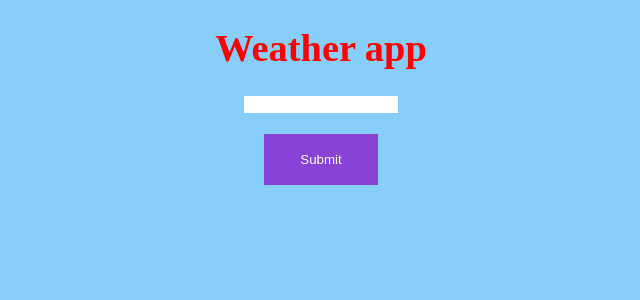
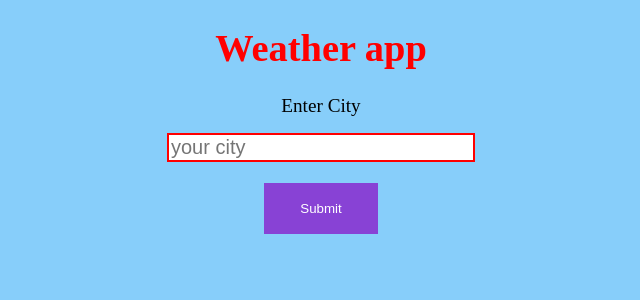
Before and after one commit to akionsight/flask-weather-app, a Flask app: page / in a window 1280 px wide. Shown: the top 300 px of the page, without its empty margins (319-959 px from the left). Run offline with Flask 2, Linux system fonts and the light colour scheme.

Commit message:
major changes

```diff
--- a/main__flask.py
+++ b/main__flask.py
@@ -1,27 +1,30 @@
 # Weather App using Flask
 
 ## imports
-import random
+import secrets
 import main
-import string
+import requests
 from flask import Flask
 from flask import render_template
 from flask import request
 from flask import redirect
 from flask import url_for
 from flask import session
+
+no_internet = False
 app = Flask(__name__)
-secret_key = ''
-for i in range(5):
-    letter = random.choice(list(string.ascii_letters))
-    secret_key = secret_key + letter
-app.secret_key = secret_key
+app.secret_key = secrets.token_urlsafe(32)
+
 ## initalisation
 @app.route('/', methods=["GET", "POST"])
 def main_page():
     if request.method == "POST":
         city = request.form["city"]
-        wee = main.get_weather_final(city)
+        try:
+            wee = main.get_weather_final(city)
+        except requests.exceptions.ConnectionError:
+            no_internet = True
+            return redirect(url_for('no_internet'))
         session['city'] = wee['for_city']
         session['temp_faren'] = wee['temp_faren']
         session['temp_celcius'] = wee['temp_celcius']
@@ -32,9 +35,17 @@ def main_page():
 
 @app.route('/weather/')
 def give_weather():
-    return render_template('weather.html', city=session['city'], temp_faren=session['temp_faren'], temp_celcius=session['temp_celcius'], humidity=session['humidity'])
-
-
+    try:
+        return render_template('weather.html', city=session['city'], temp_faren=session['temp_faren'], temp_celcius=session['temp_celcius'], humidity=session['humidity'])
+    except KeyError:
+        return redirect(url_for('main_page'))
+@app.route('/no_internet/')
+def no_internet():
+    if no_internet == True:
+        return render_template('please_check_connection.html')
+    else:
+        return redirect(url_for('main_page'))
+        pass
 
 if __name__ == "__main__":
     app.run(debug=True)
--- /dev/null
+++ b/static/css/style.css
@@ -0,0 +1,43 @@
+body{
+    background-color: lightskyblue;
+}
+
+#Title {
+    text-align: center;
+    font-size: larger;
+    color: red;
+}
+
+#Title:hover{
+    color: black;
+    transition: 0.97ms;
+}
+
+#city-form{
+    text-align: center;
+}
+
+#text-box{
+    border: none;
+    width: 300px;
+    border: 2px solid red;
+    font-size: 20px;
+}
+
+#text-box:focus{
+    background-color: aquamarine;
+}
+#submit-button{
+    background-color: #8842d5;
+    border: none;
+    color: white;
+    padding: 18px 36px;
+    text-decoration: none;
+    margin: 5px 4px;
+    cursor: pointer;
+}
+
+label{
+    display: inline-block;
+    font-size: larger;
+}
--- a/templates/base.html
+++ b/templates/base.html
@@ -1,7 +1,8 @@
 <!DOCTYPE html>
 <html lang="en">
 <head>
-    <link rel="stylesheet" href="static/style.css">
+    <link rel="shortcut icon" href="/static/cloud-fill.ico" type="image/x-icon">
+    <link rel="stylesheet" href="../static/css/style.css">
     <meta charset="UTF-8">
     <meta name="viewport" content="width=device-width, initial-scale=1.0">
     <title>Weather app with flask</title>
--- a/templates/main.html
+++ b/templates/main.html
@@ -1,7 +1,17 @@
 {% extends "base.html" %}
 {% block content %}
-<form method="POST" id='city-form'>
-    <p><input type="text" name="city" id='text-box'></p>
-    <p><input type="submit" value="Submit" id='submit-button'></p>
+<form method="POST" id="city-form">
+  <label for="city">Enter City</label>
+  <p>
+    <input
+      type="text"
+      name="city"
+      id="text-box"
+      placeholder="your city"
+      size="50"
+    />
+  </p>
+
+  <p><input type="submit" value="Submit" id="submit-button" /></p>
 </form>
 {% endblock %}
```
Also changed, not shown: templates/please_check_connection.html (added, +13 -0 lines), templates/weather.html (+7 -0 lines), static/cloud-fill.ico (added).
